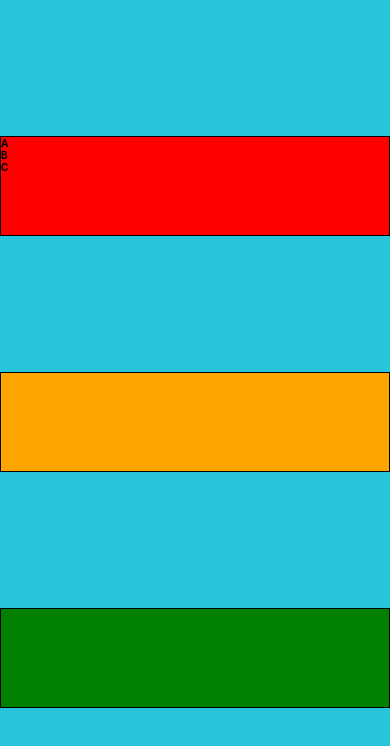
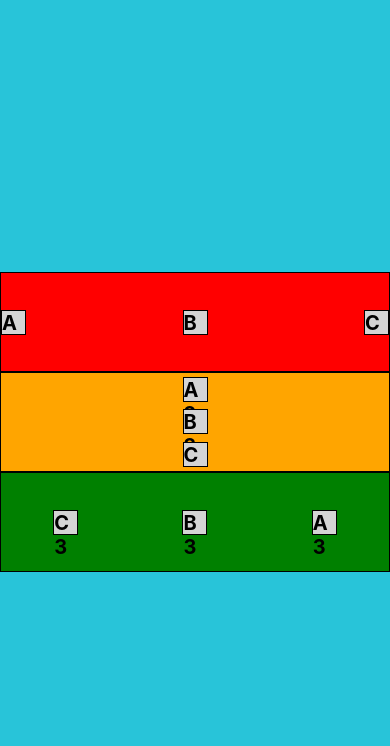
Before and after one commit to grupoudea/number-counter-app, a React Native app: screen / in a window 390 px wide. Shown: the top 746 px of the page. Built offline with nearby package versions, Linux system fonts and the light colour scheme.

Commit message:
se realizan ejercicios con flex

```diff
--- a/src/screens/PositionScreen.tsx
+++ b/src/screens/PositionScreen.tsx
@@ -9,8 +9,16 @@ const PositionScreen = () => {
             <Text style={styles.title}>B</Text>
             <Text style={styles.title}>C</Text>
         </View>
-        <View style={styles.cajaNaranja}></View>
-        <View style={styles.cajaVerde}></View>
+        <View style={styles.cajaNaranja}>
+            <Text style={styles.title}>A2</Text>
+            <Text style={styles.title}>B2</Text>
+            <Text style={styles.title}>C2</Text>
+        </View>
+        <View style={styles.cajaVerde}>
+            <Text style={styles.title}>A3</Text>
+            <Text style={styles.title}>B3</Text>
+            <Text style={styles.title}>C3</Text>
+        </View>
 
     </View>
   )
@@ -21,30 +29,44 @@ const styles = StyleSheet.create({
         flex: 1,
         height: 500,
         backgroundColor: '#28c4d9',
-        justifyContent: 'space-evenly',
-        //alignItems: 'center',
+        justifyContent: 'center',
+        alignItems: 'flex-end',
     },
     cajaRoja: {
         width: '100%',
         height: 100,
         backgroundColor: 'red',
         borderWidth: 1,
+        flexDirection: 'row',
+        justifyContent: 'space-between',
+        alignItems: 'center',
     },
     cajaNaranja: {
         width:  '100%',
         height: 100,
         backgroundColor: 'orange',
         borderWidth: 1,
+        flexDirection: 'column',
+        justifyContent: 'space-around',
+        alignItems: 'center'
     },
     cajaVerde: {
         width:  '100%',
         height: 100,
         backgroundColor: 'green',
         borderWidth: 1,
+        flexDirection: 'row-reverse',
+        justifyContent: 'space-around',
+        alignItems: 'center'
     },
     title: {
+        width: 25,
+        height: 25,
+        backgroundColor: '#d4d4d4',
+        borderWidth: 1,
         fontWeight: 'bold',
-        fontSize: 10,
+        fontSize: 20,
+        color: 'black',
     }
 
 });
```
